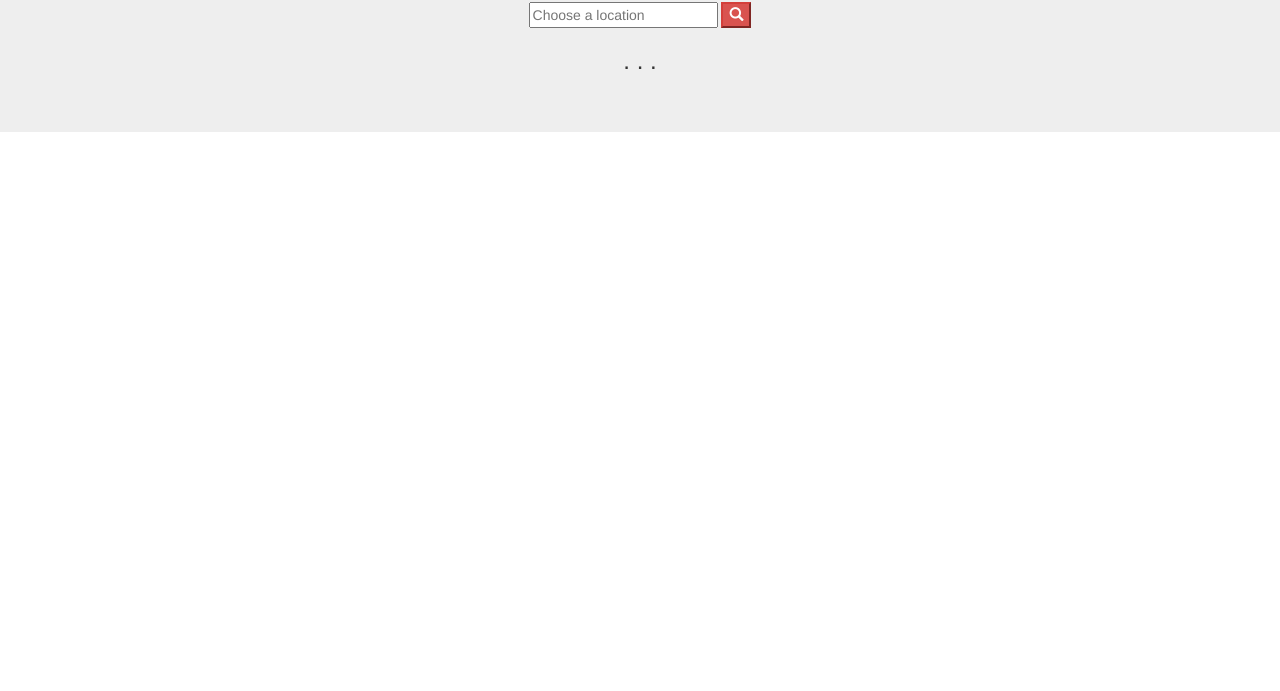
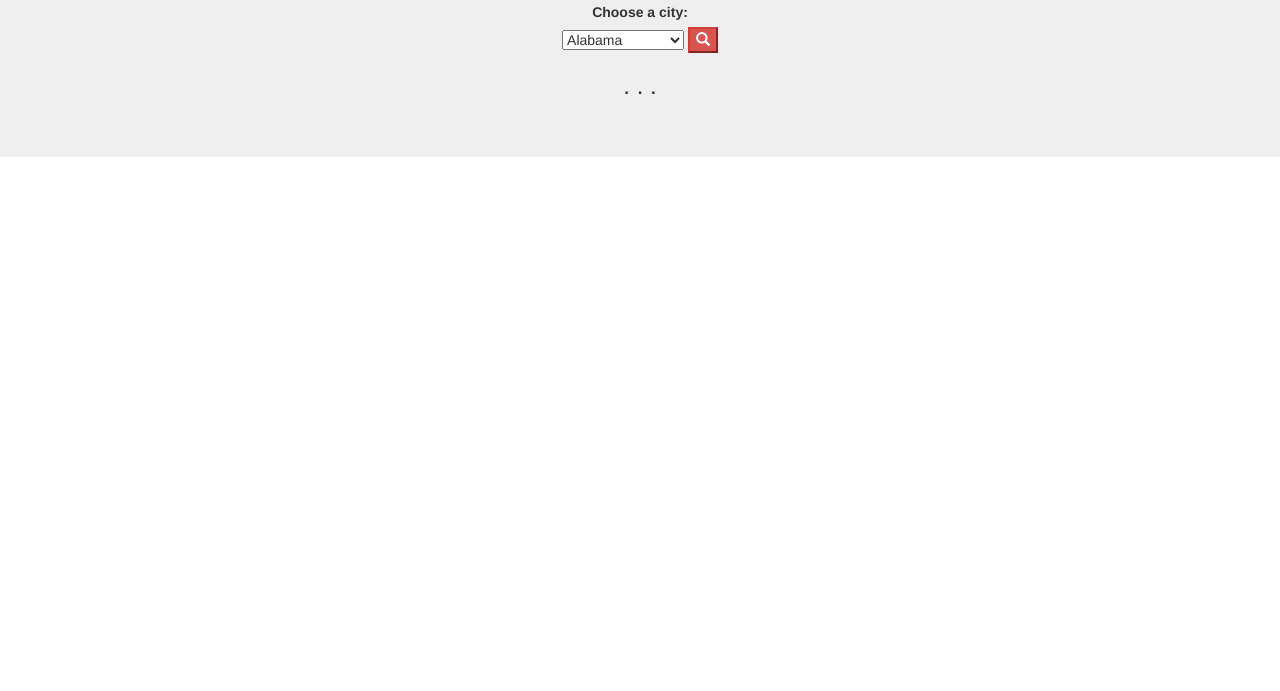
Before and after one commit to FetetKevin/exoAPI, a plain HTML site: page index.html in a window 1280 px wide. Shown: the part 109-800 px from the top of the page. Drawn offline with nearby package versions, Linux system fonts and the light colour scheme.

Commit message:
ajout d'un boutton deroulant pour selectionner une ville

```diff
--- a/index.html
+++ b/index.html
@@ -9,17 +9,20 @@
     <script src="https://ajax.googleapis.com/ajax/libs/jquery/3.5.1/jquery.min.js"></script>
     <script src="https://maxcdn.bootstrapcdn.com/bootstrap/3.4.0/js/bootstrap.min.js"></script>
     <script src="https://ajax.googleapis.com/ajax/libs/jquery/3.5.1/jquery.min.js"></script>
-    <script src="meteo.js"></script>
     <title>API OpenWeatherMap</title>
 </head>
 <body id="bg">
 
     <div class="jumbotron text-center" style="margin-bottom:0">
         <h2>API OpenWeatherMap</h2>
-            <input type="text" id="userQuery" placeholder="Choose a location">
-            <button class="btn- btn-danger" onclick="getWeather()" ><span class="glyphicon glyphicon-search"></span></button>
+            <!-- <input type="text" id="userQuery" placeholder="Choose a location"> -->
+            <label for="city">Choose a city:</label>
+            <section id="cities">
+                <button class="btn- btn-danger" onclick="getWeather()" ><span class="glyphicon glyphicon-search"></span></button>
+            </section>
         <h3 id="resultat">. . .</h3>
     </div>
-
+    <script src="meteo.js"></script>
+    <script src="script.js"></script>
 </body>
 </html>
--- a/meteo.js
+++ b/meteo.js
@@ -3,7 +3,7 @@ var callBackGetSuccess = function(data) {
     var element = document.getElementById("resultat");
     var weather = data.weather[0].description;
     var bg = document.getElementById("bg");
-    element.innerHTML = "Il fait " + data.main.temp + "° a " + data.name + " !";
+    element.innerHTML = "It's " + data.main.temp + "° in " + data.name + " !";
 
 if (weather == "clear sky") {
         bg.className = ''
@@ -46,3 +46,39 @@ function getWeather() {
             //alert( "finished" );
         });
 }
+
+// Replace ./data.json with your JSON feed
+fetch('./cities.json')
+  .then((response) => {
+    return response.json()
+  })
+  .then((data) => {
+    // Work with JSON data here
+    //console.log(data)
+
+    function create_btn(){
+        let select = document.createElement('select');
+        select.className = 'city';
+        select.id= 'userQuery';
+        let elem = document.getElementById('cities');
+        elem.prepend(select);
+        for(i=0; i<data.length;i++){
+            let op = document.createElement('option');
+            op.setAttribute('value', `${data[i].name}`);
+            op.innerHTML = `${data[i].name}`;
+            select.appendChild(op);
+        }
+    }
+    function show(){
+        let btn = document.querySelector('.btn');
+        btn.addEventListener("click", function(){
+            let value = document.querySelector('.city').value;
+            document.getElementById('res').innerHTML = value;
+        })
+    }
+    create_btn();
+    show();
+  })
+  .catch((err) => {
+    // Do something for an error here
+  })
```
